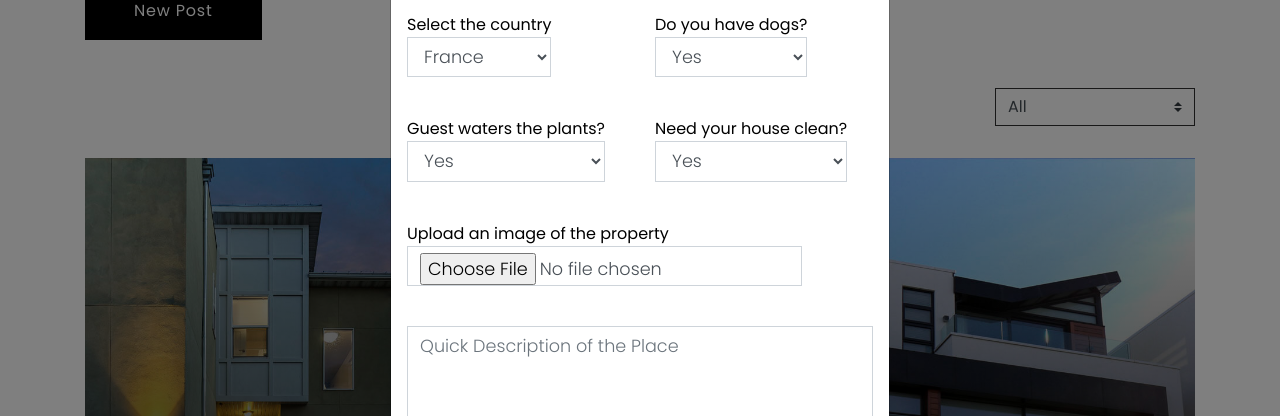
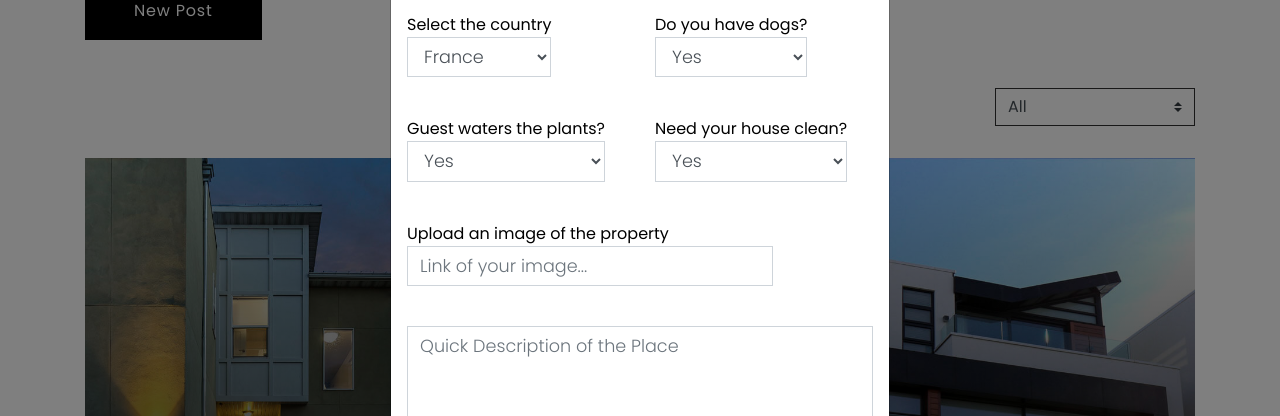
Before and after one commit to ElmatadorAPP/AirBnB-like, a plain HTML site: page property-grid.html in a window 1280 px wide. Both pictures are taken after a click on the button "New Post". Shown: the part 376-792 px from the top of the page. Drawn offline with Linux system fonts and the light colour scheme.

Commit message:
Dev Full Stack DevOps

```diff
--- a/property-grid.html
+++ b/property-grid.html
@@ -279,7 +279,7 @@
                       <div class="col-md-12 mb-3">
                         <div class="form-group">
                           <label>Upload an image of the property
-                          <input type="file" name="image" class="form-control">
+                          <input type="text" name="image" class="form-control" placeholder="Link of your image...">
                         </label>
                           <div class="validate"></div>
                         </div>
```
